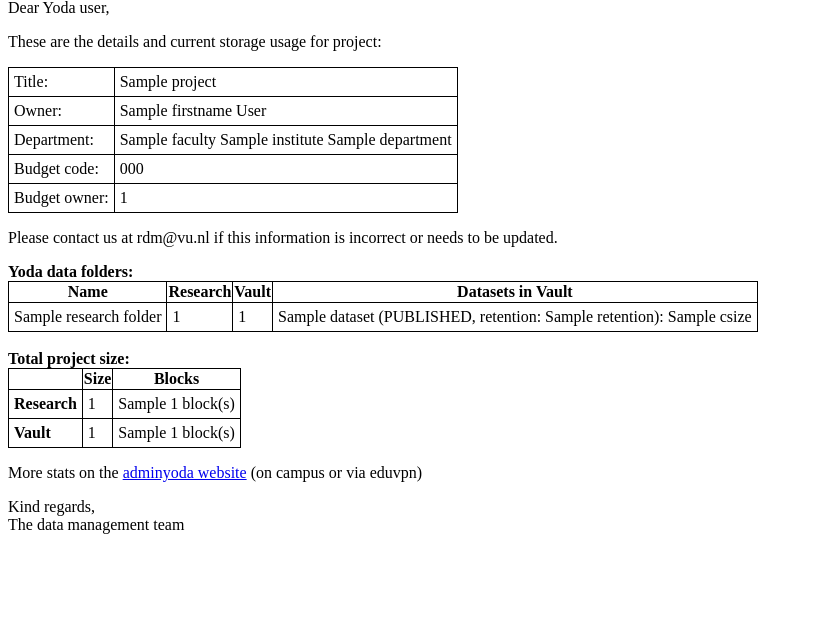
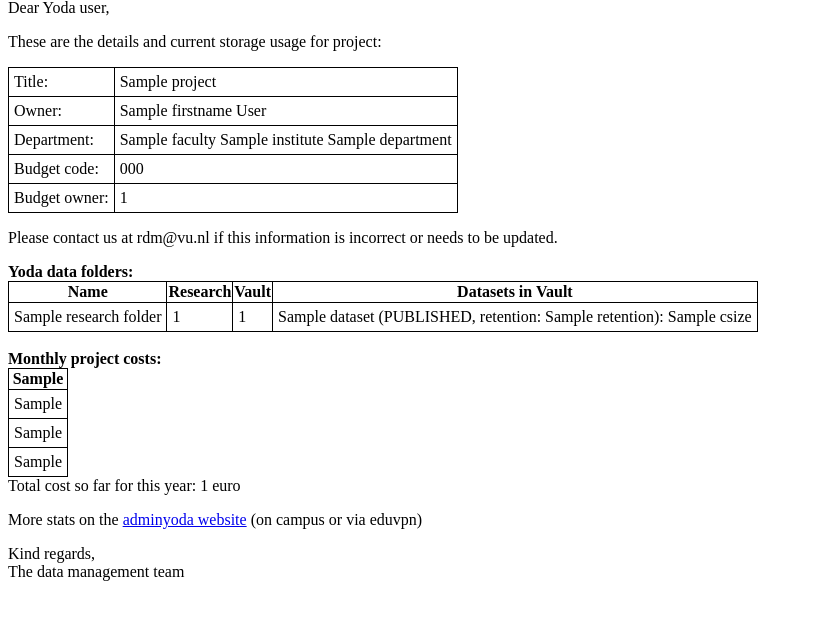
Before and after one commit to vu-rdm-tech/adminyoda, a Django app: template templates/projects/owner_report.html in a window 1280 px wide. Shown: the part 17-637 px from the top of the page, without its empty margins (0-813 px from the left). Run offline with Django 3.2, Linux system fonts and the light colour scheme; the template is opened without the code that fills it: most values are stand-ins (such as "Sample title", 1, 10 or a date in 2020).

Commit message:
Add costs to report

```diff
--- a/templates/projects/owner_report.html
+++ b/templates/projects/owner_report.html
@@ -54,9 +54,9 @@
             <td>{{ r.vault_size }}</td>
             <td>
                 {% if r.datasets|length > 0 %}
-                        {% for d in r.datasets %}
-                            {{ d.name }} ({{ d.status }}, retention: {{ d.retention }}): {{ d.csize }}<br>
-                        {% endfor %}
+                    {% for d in r.datasets %}
+                        {{ d.name }} ({{ d.status }}, retention: {{ d.retention }}): {{ d.csize }}<br>
+                    {% endfor %}
                 {% else %}
                     None
                 {% endif %}
@@ -65,24 +65,31 @@
     {% endfor %}
 </table>
 <br>
-<b>Total project size:</b>
+<b>Monthly project costs:</b>
 <table>
     <tr>
-        <th></th>
-        <th>Size</th>
-        <th>Blocks</th>
+        {% for v in research_stats.0 %}
+            <th>{{ v }}</th>
+        {% endfor %}
     </tr>
     <tr>
-        <td><b>Research</b></td>
-        <td>{{ details.research_size }}</td>
-        <td>{{ details.research_blocks }} {{ details.research_block_size }} block(s)</td>
+
+        {% for v in research_stats.1 %}
+            <td>{{ v }}</td>
+        {% endfor %}
     </tr>
     <tr>
-        <td><b>Vault</b></td>
-        <td>{{ details.vault_size }}</td>
-        <td>{{ details.vault_blocks }} {{ details.vault_block_size }} block(s)</td>
+        {% for v in research_stats.2 %}
+            <td>{{ v }}</td>
+        {% endfor %}
+    </tr>
+    <tr>
+        {% for v in research_stats.3 %}
+            <td>{{ v }}</td>
+        {% endfor %}
     </tr>
 </table>
+Total cost so far for this year: {{ total_cost }} euro
 <p>More stats on the <a href="https://{{ sitename }}/projects/{{ project.id }}">adminyoda website</a> (on campus or via
     eduvpn)</p>
 
```
Also changed, not shown: projects/reports.py (+21 -2 lines), projects/views.py (+10 -6 lines).
